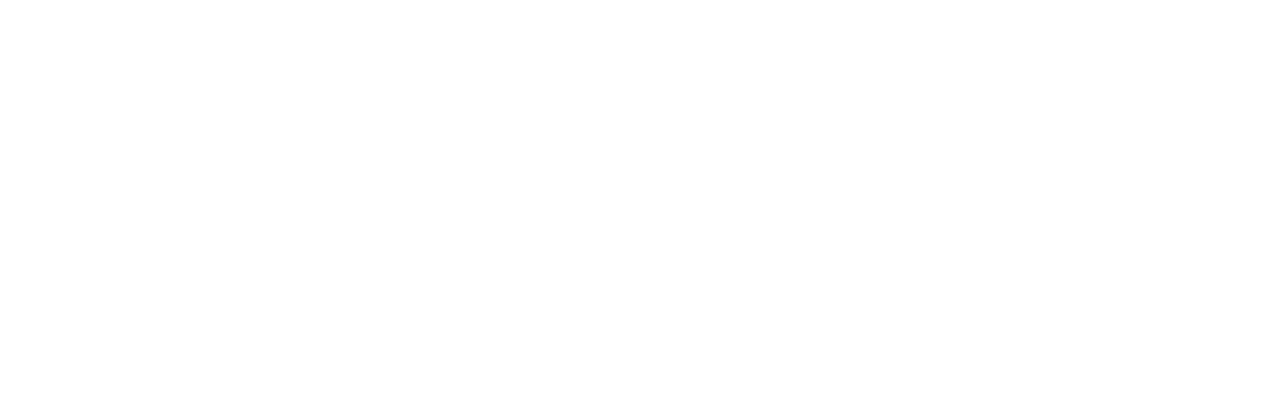
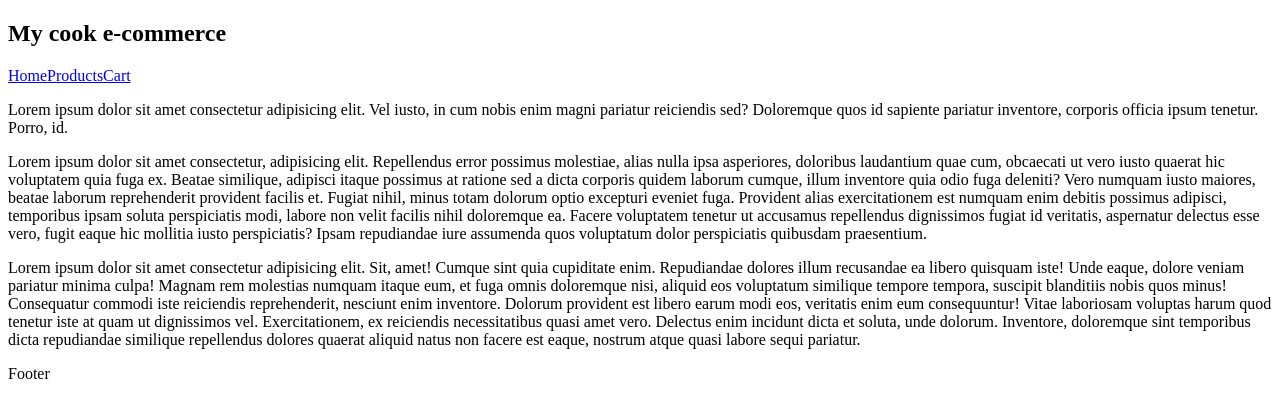
Before and after one commit to MaxDaniliuk/shopping-cart, a React (Vite) app: page / in a window 1280 px wide. Shown: the top 418 px of the page. Built offline with nearby package versions, Linux system fonts and the light colour scheme.

Commit message:
Create routes and handle errors

```diff
--- a/package.json
+++ b/package.json
@@ -11,7 +11,8 @@
   },
   "dependencies": {
     "react": "^19.1.0",
-    "react-dom": "^19.1.0"
+    "react-dom": "^19.1.0",
+    "react-router-dom": "6.4"
   },
   "devDependencies": {
     "@eslint/js": "^9.25.0",
--- a/src/App.jsx
+++ b/src/App.jsx
@@ -1,3 +1,31 @@
-function App() {}
+import {
+  createBrowserRouter,
+  Route,
+  createRoutesFromElements,
+  RouterProvider,
+} from 'react-router-dom';
+
+//layouts
+import RootLayout from './layouts/RootLayout';
+
+//pages
+import Home from './pages/Home';
+import Products from './pages/Products';
+import ShopppingCart from './pages/ShoppingCart';
+import ErrorPage from './pages/ErrorPage';
+
+const router = createBrowserRouter(
+  createRoutesFromElements(
+    <Route path="/" element={<RootLayout />} errorElement={<ErrorPage />}>
+      <Route index element={<Home />} />
+      <Route path="products" element={<Products />} />
+      <Route path="cart" element={<ShopppingCart />} />
+    </Route>,
+  ),
+);
+
+function App() {
+  return <RouterProvider router={router} />;
+}
 
 export default App;
--- /dev/null
+++ b/src/layouts/RootLayout.jsx
@@ -0,0 +1,20 @@
+import { NavLink, Outlet } from 'react-router-dom';
+
+export default function RootLayout() {
+  return (
+    <div className="root-layout">
+      <header>
+        <nav>
+          <h1>My cook e-commerce</h1>
+          <NavLink to="/">Home</NavLink>
+          <NavLink to="products">Products</NavLink>
+          <NavLink to="cart">Cart</NavLink>
+        </nav>
+      </header>
+      <main>
+        <Outlet />
+      </main>
+      <footer className="footer">Footer</footer>
+    </div>
+  );
+}
--- /dev/null
+++ b/src/pages/ErrorPage.jsx
@@ -0,0 +1,13 @@
+import { Link } from 'react-router-dom';
+
+export default function ErrorPage() {
+  return (
+    <div className="error-page">
+      <h1>Sorry</h1>
+      <p>We couldn't find that page</p>
+      <p>
+        Go to the <Link to="/">Shop's home page</Link>
+      </p>
+    </div>
+  );
+}
--- /dev/null
+++ b/src/pages/Home.jsx
@@ -0,0 +1,43 @@
+export default function Home() {
+  return (
+    <section className="home-page">
+      <p>
+        Lorem ipsum dolor sit amet consectetur adipisicing elit. Vel iusto, in
+        cum nobis enim magni pariatur reiciendis sed? Doloremque quos id
+        sapiente pariatur inventore, corporis officia ipsum tenetur. Porro, id.
+      </p>
+      <p>
+        Lorem ipsum dolor sit amet consectetur, adipisicing elit. Repellendus
+        error possimus molestiae, alias nulla ipsa asperiores, doloribus
+        laudantium quae cum, obcaecati ut vero iusto quaerat hic voluptatem quia
+        fuga ex. Beatae similique, adipisci itaque possimus at ratione sed a
+        dicta corporis quidem laborum cumque, illum inventore quia odio fuga
+        deleniti? Vero numquam iusto maiores, beatae laborum reprehenderit
+        provident facilis et. Fugiat nihil, minus totam dolorum optio excepturi
+        eveniet fuga. Provident alias exercitationem est numquam enim debitis
+        possimus adipisci, temporibus ipsam soluta perspiciatis modi, labore non
+        velit facilis nihil doloremque ea. Facere voluptatem tenetur ut
+        accusamus repellendus dignissimos fugiat id veritatis, aspernatur
+        delectus esse vero, fugit eaque hic mollitia iusto perspiciatis? Ipsam
+        repudiandae iure assumenda quos voluptatum dolor perspiciatis quibusdam
+        praesentium.
+      </p>
+      <p>
+        Lorem ipsum dolor sit amet consectetur adipisicing elit. Sit, amet!
+        Cumque sint quia cupiditate enim. Repudiandae dolores illum recusandae
+        ea libero quisquam iste! Unde eaque, dolore veniam pariatur minima
+        culpa! Magnam rem molestias numquam itaque eum, et fuga omnis doloremque
+        nisi, aliquid eos voluptatum similique tempore tempora, suscipit
+        blanditiis nobis quos minus! Consequatur commodi iste reiciendis
+        reprehenderit, nesciunt enim inventore. Dolorum provident est libero
+        earum modi eos, veritatis enim eum consequuntur! Vitae laboriosam
+        voluptas harum quod tenetur iste at quam ut dignissimos vel.
+        Exercitationem, ex reiciendis necessitatibus quasi amet vero. Delectus
+        enim incidunt dicta et soluta, unde dolorum. Inventore, doloremque sint
+        temporibus dicta repudiandae similique repellendus dolores quaerat
+        aliquid natus non facere est eaque, nostrum atque quasi labore sequi
+        pariatur.
+      </p>
+    </section>
+  );
+}
--- /dev/null
+++ b/src/pages/Products.jsx
@@ -0,0 +1,3 @@
+export default function Products() {
+  return <div>Products</div>;
+}
--- /dev/null
+++ b/src/pages/ShoppingCart.jsx
@@ -0,0 +1,3 @@
+export default function ShopppingCart() {
+  return <div>My items I want to purchase!</div>;
+}
```
Also changed, not shown: src/routes/routes.jsx (added), 1 other file (tests, documents, lock files or other folders).
